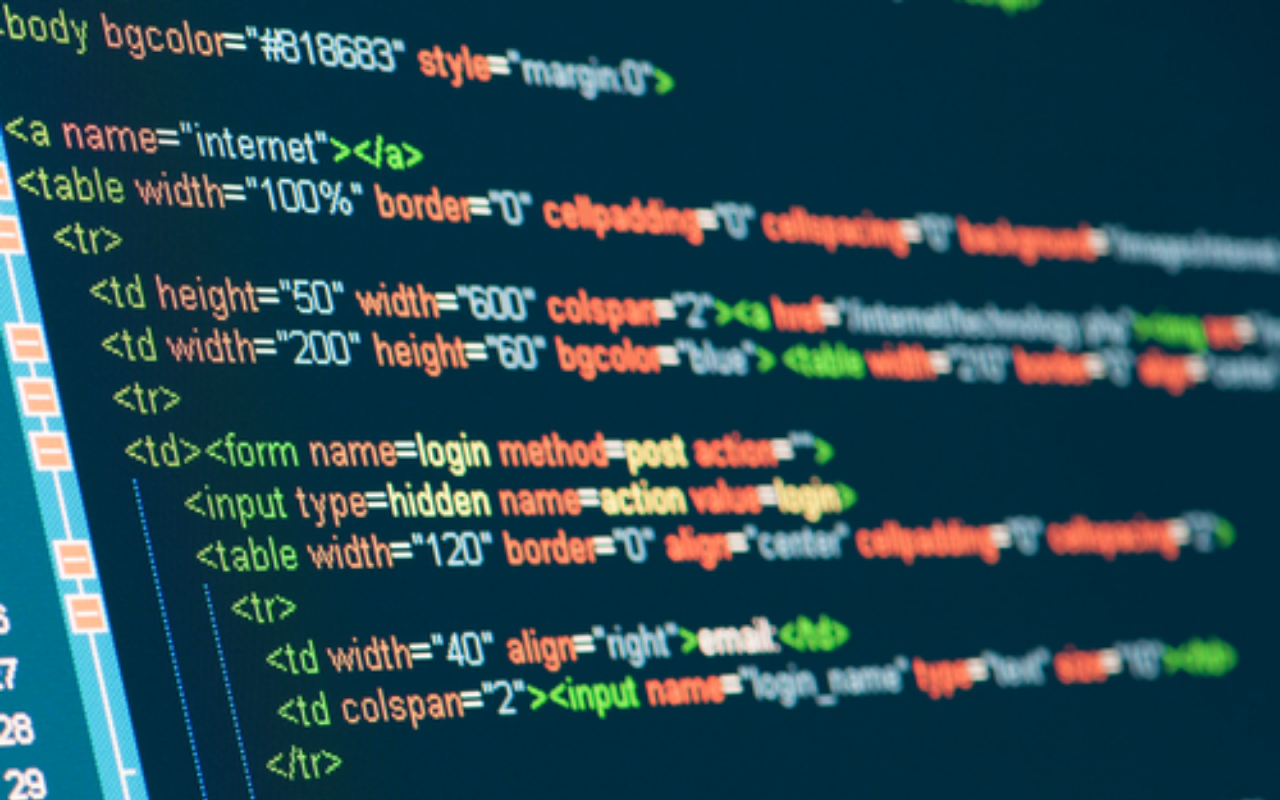
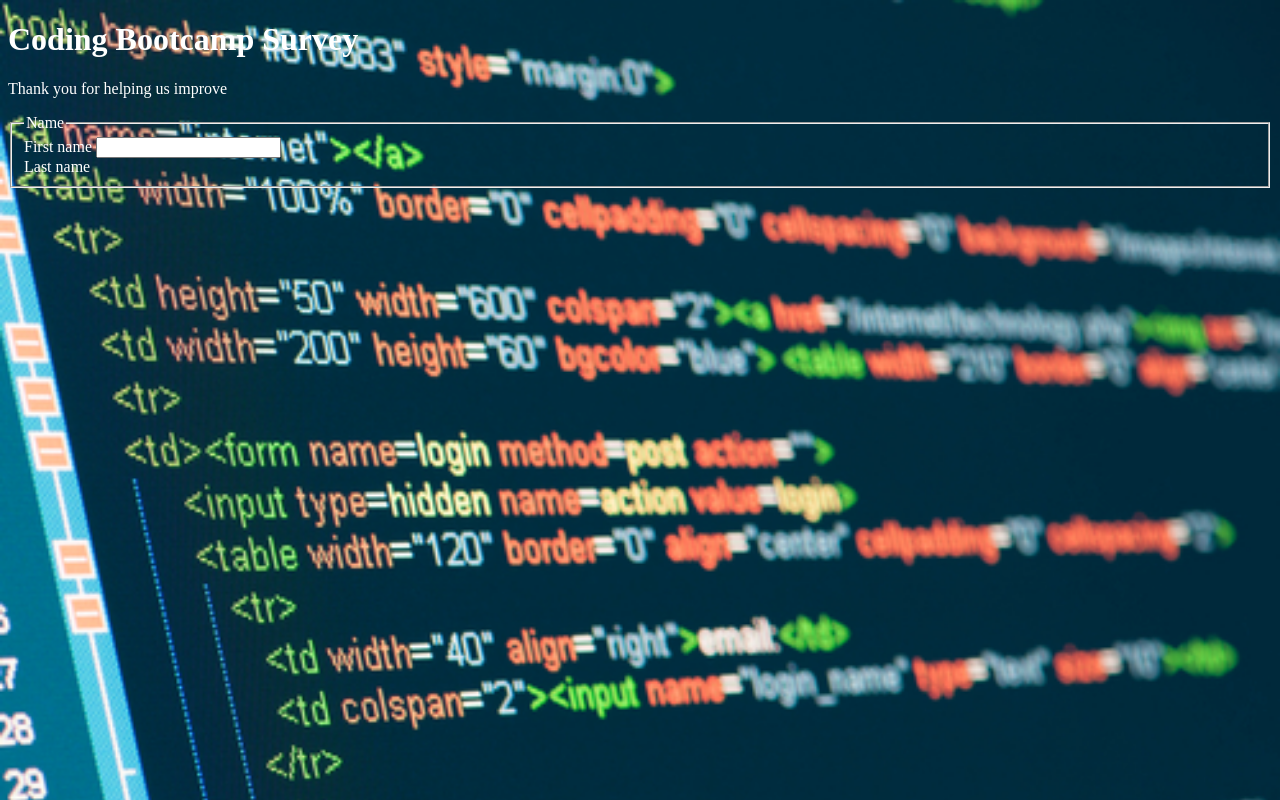
Before and after one commit to VincinChristmas/PersonalProjects, a plain HTML site: page codingBootCampSurvey/index.html in a window 1280 px wide. Drawn offline with Linux system fonts and the light colour scheme.

Commit message:
added some changes to the html and css

```diff
--- a/codingBootCampSurvey/index.html
+++ b/codingBootCampSurvey/index.html
@@ -7,6 +7,21 @@
     <title>Coding Bootcamp Survey</title>
 </head>
 <body>
+    <main class="mainsurvey">
+      <h1>Coding Bootcamp Survey</h1>
+      <p>Thank you for helping us improve</p>
+      <div class="questions">
+        <form>
+        <fieldset>
+            <legend>Name</legend>
+                <label>First name</label>
+                    <input type="text" id="name" name="firstname"><br>
+                <label>Last name</label>
 
+
+        </fieldset>
+        </form>
+      </div>
+    </main>
 </body>
 </html>
--- a/codingBootCampSurvey/style.css
+++ b/codingBootCampSurvey/style.css
@@ -1,8 +1,8 @@
 body {
-    background-image: url(codingbootcamp.jpeg);
-    background-size: cover;
+background-image: url('codingbootcamp.jpeg');
+background-size: cover;
 }
 
-background-image {
-    filter: blur();
+.mainsurvey {
+    color: white;
 }
```
